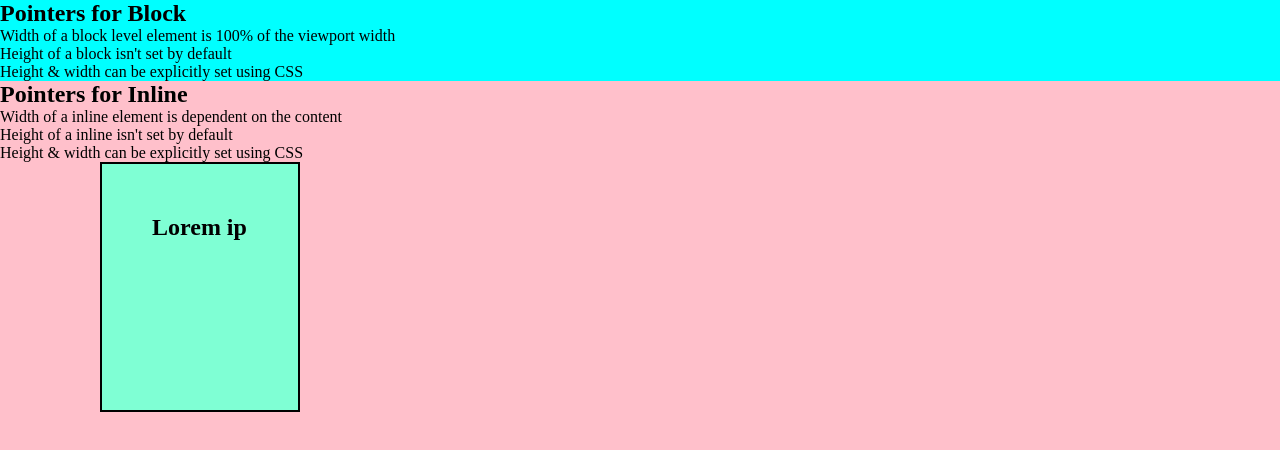
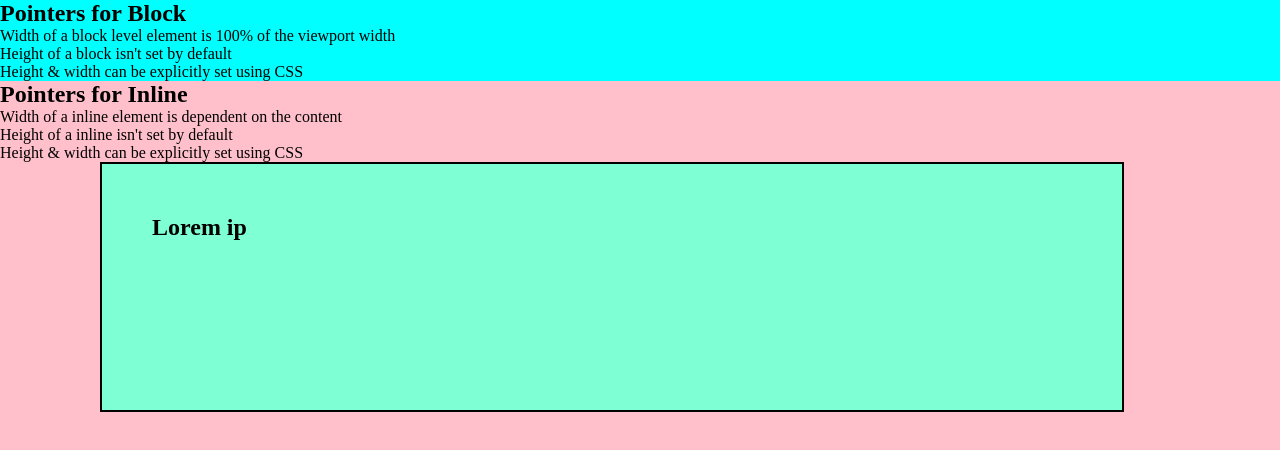
Before and after one commit to ritu2302/Full_Stack_Web_Development, a plain HTML site: page index.html in a window 1280 px wide. Drawn offline with Linux system fonts and the light colour scheme.

Commit message:
viewport-width

```diff
--- a/index.html
+++ b/index.html
@@ -24,7 +24,7 @@
         }
         .background {
             background-color: aquamarine;
-            width: 200px;
+            width: 80vw;
             height: 250px;
             border: 2px solid black;
             padding-top: 50px;
```
